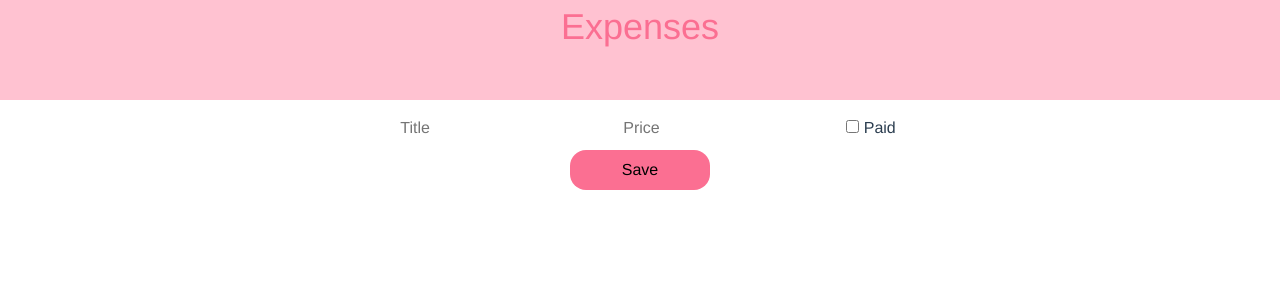
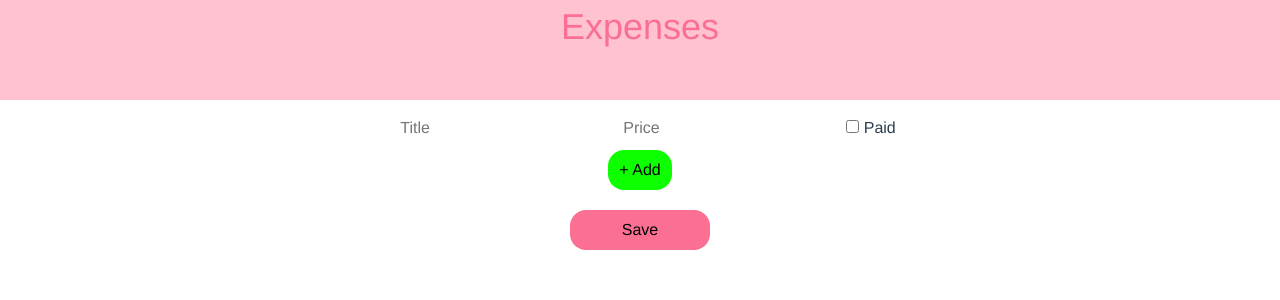
Before and after one commit to jadrejcicariana/Wedding-planner-frontend, a Vue app: page /expenses in a window 1280 px wide. Shown: the top 300 px of the page. Built offline with nearby package versions, Linux system fonts and the light colour scheme.

Commit message:
add AddButton

```diff
--- /dev/null
+++ b/src/components/AddButton.vue
@@ -0,0 +1,30 @@
+<template>
+    <button @click = "onClick">
+        + Add
+    </button>
+</template>
+
+<script>
+export default {
+  name: 'MainButton',
+  methods: {
+    onClick() {
+        this.$emit('click');
+    }
+  }
+}
+</script>
+
+<style scoped>
+
+Button {
+    position: relative;
+    width: 64px;
+    height: 40px;
+    color: black;
+    background-color: #0dff00;
+    margin: 10px;
+    border-radius: 16px;
+}
+
+</style>
--- a/src/views/ExpensesView.vue
+++ b/src/views/ExpensesView.vue
@@ -5,7 +5,8 @@
     <body>
         <div class ="expenses">
             <div class ="expenselist">
-                <expense></expense>
+                <expense></expense><br>
+                <add-button></add-button>
             </div>
             <main-button :buttonText="'Save'" @click="$router.push('Myplan')" > </main-button>
         </div>
@@ -17,12 +18,15 @@
 import MainHeader from '@/components/MainHeader.vue'
 import MainButton from '@/components/MainButton.vue'
 import Expense from '@/components/Expense.vue'
+import AddButton from '@/components/AddButton.vue'
+
 
 export default {
     name: 'DetailsView',
     components: {
         MainHeader,
         MainButton,
+        AddButton,
         Expense
   },
 }
```
